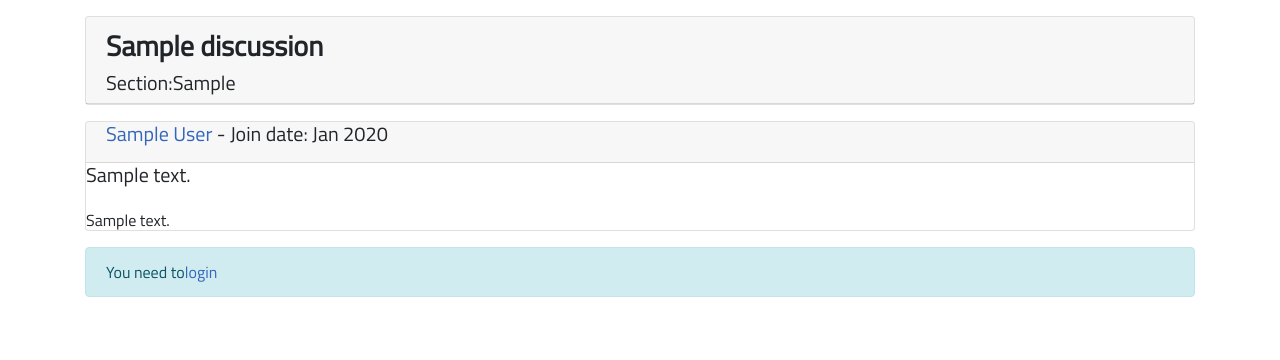
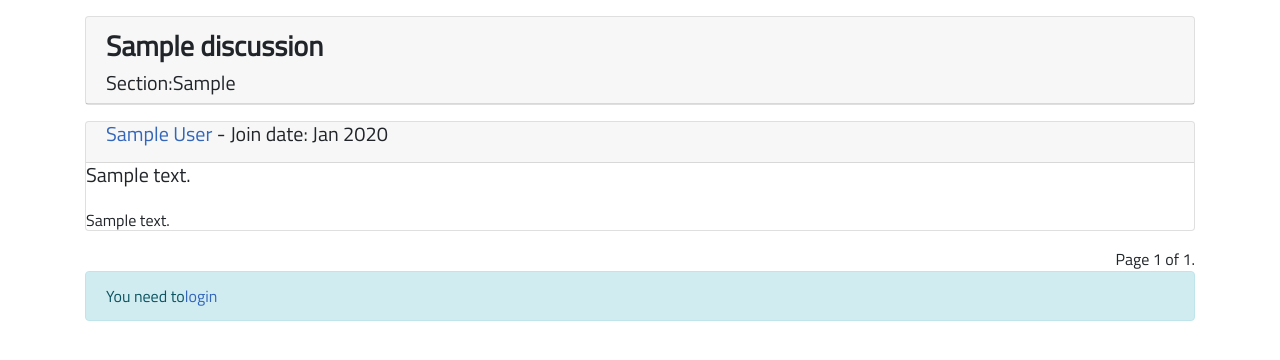
Before and after one commit to Plaoo/django_forum, a Django app: template django_forum/forum/templates/forum/single_discussion.html in a window 1280 px wide. Shown: the part 56-416 px from the top of the page. Run offline with Django 3.2, Linux system fonts and the light colour scheme; the template is opened without the code that fills it: most values are stand-ins (such as "Sample title", 1, 10 or a date in 2020); some libraries are stand-ins or nearby versions.

Commit message:
Fix Paginator

```diff
--- a/django_forum/forum/templates/forum/single_discussion.html
+++ b/django_forum/forum/templates/forum/single_discussion.html
@@ -8,7 +8,7 @@
 {% for post in posts_discussion %}
 <div class="card my-3">
 
-    {% if forloop.first %}
+    {% if forloop.first and not "page" in request.get_full_path %}
     <div class="card-header pb-0">
         <h3><strong>{{ discussion.title }}</strong></h3>
         <h5> Section:{{ discussion.section_membership }}</h5>
@@ -29,11 +29,31 @@
 </div>
 {% endfor %}
 
+<div class="text-right">
+    <span class="step-links">
+
+                {% if posts_discussion.has_previous %}
+                    <a href="?pages=1">&laquo; first</a>
+                    <a href="?pages={{ posts_discussion.previous_page_number }}">previous</a>
+                {% endif %}
+
+                <span class="current">
+                    Page {{ posts_discussion.number }} of {{ posts_discussion.paginator.num_pages }}.
+                </span>
+
+                {% if posts_discussion.has_next %}
+                    <a href="?pages={{ posts_discussion.next_page_number }}">next</a>
+                    <a href="?pages={{ posts_discussion.paginator.num_pages }}">last &raquo;</a>
+                {% endif %}
+    </span>
+</div>
+
 {% if request.user.is_authenticated %}
-{% include 'forum/form_reply.html' %}
+    {% include 'forum/form_reply.html' %}
 {% else %}
-<div class="alert alert-info" role="alert">
-    You need to<a href="{% url 'login' %}?next={{ request.get_full_path }}">login</a>
-</div>
+    <div class="alert alert-info" role="alert">
+        You need to<a href="{% url 'login' %}?next={{ request.get_full_path }}">login</a>
+    </div>
 {% endif %}
+
 {% endblock content %}
```
Also changed, not shown: django_forum/forum/models.py (+7 -0 lines), django_forum/forum/views.py (+13 -2 lines), django_forum/db.sqlite3.
